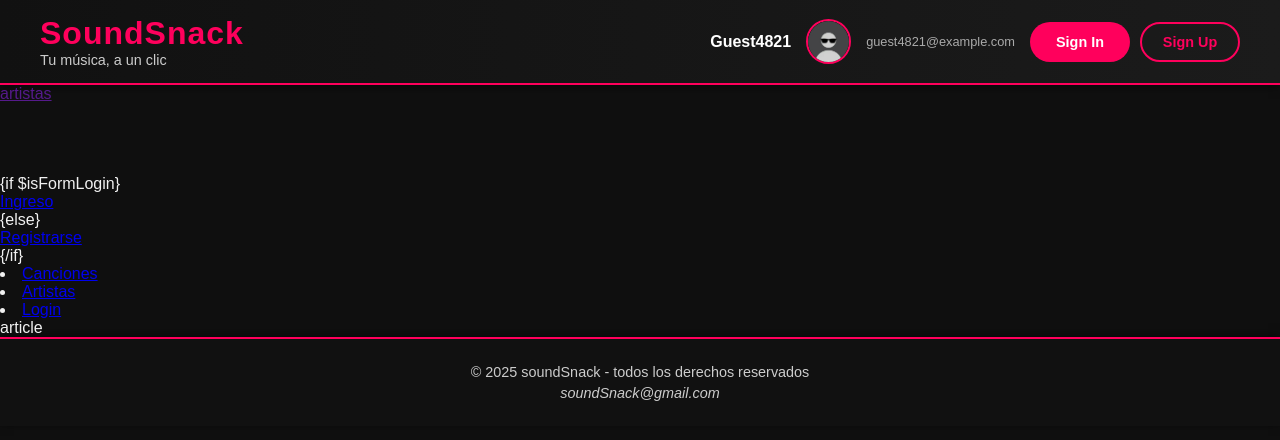
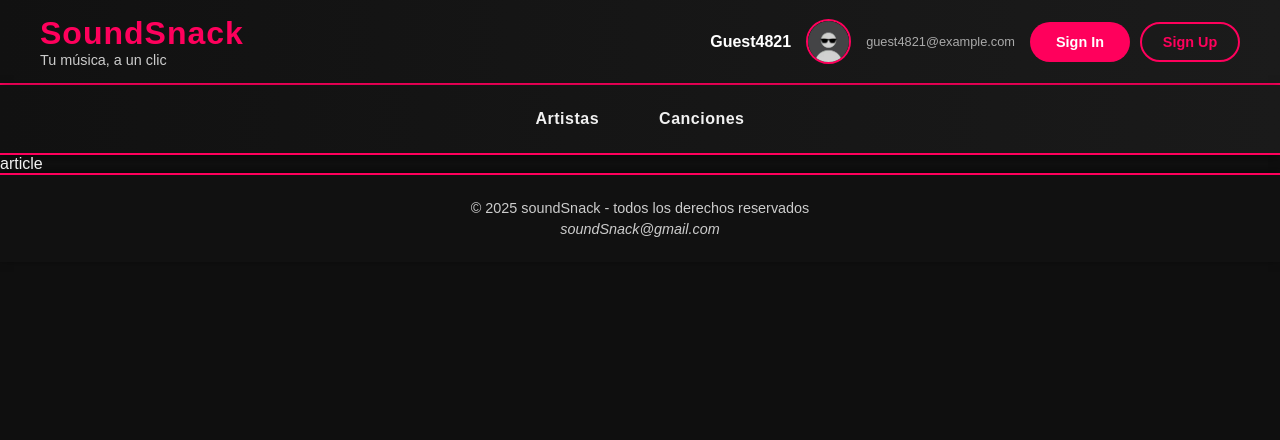
Before and after one commit to Manzapplez/Web2TPE, a PHP site: page / in a window 1280 px wide. Shown: the top 440 px of the page. Run offline with PHP 8.4, Linux system fonts and the light colour scheme; data that the repository does not hold is empty.

Commit message:
home de artistas finalizado, autodeploy corregido

```diff
--- a/app/controllers/ArtistController.php
+++ b/app/controllers/ArtistController.php
@@ -97,7 +97,7 @@ class ArtistController
         }
 
         if ($this->artistModel->artistExists($name)) {
-            $this->artistView->showArtistAlreadyExists($name);
+            $this->artistView->showArtistAlreadyExists();
             return;
         }
 
@@ -226,4 +226,49 @@ class ArtistController
             ErrorView::showError();
         }
     }
+
+    public function getListArtists($params)
+    {
+        $limit = isset($params[0]) && is_numeric($params[0]) ? intval($params[0]) : 5;
+
+        if ($limit < 1) {
+            ErrorView::show404();
+            return;
+        }
+
+        $totalArtists = $this->artistModel->getArtistsCount();
+
+        if ($limit > $totalArtists) {
+            $limit = $totalArtists;
+        }
+
+        $artists = $this->artistModel->getArtistsLimit($limit);
+
+        if (!empty($artists)) {
+            $this->artistView->showArtistsList($artists, $limit, $totalArtists);
+        } else {
+            ErrorView::showMaintenance();
+        }
+    }
+
+
+    public function getArtistDetails($params)
+    {
+        var_dump($params, "entre");
+        /*
+        if (!$id) {
+            ErrorView::showError();
+            return;
+        }
+
+        // Obtener las canciones del artista
+        $songs = $this->artistModel->getSongsByArtistId($id);
+
+        if (!empty($songs)) {
+            $this->artistView->showArtistSongs($songs);
+        } else {
+            ErrorView::showError();
+        }
+    }*/
+    }
 }
--- a/app/css/homeStyle.css
+++ b/app/css/homeStyle.css
@@ -161,3 +161,101 @@ footer address:hover {
   color: #ff005c;
   text-shadow: 0 2px 6px rgba(255, 0, 92, 0.6);
 }
+
+/* === NAV BAR === */
+.main-nav {
+  background: linear-gradient(90deg, #111, #1a1a1a);
+  border-bottom: 2px solid #ff005c;
+  box-shadow: 0 2px 8px rgba(0, 0, 0, 0.5);
+  padding: 15px 30px;
+}
+
+.nav-list {
+  list-style: none;
+  display: flex;
+  justify-content: center;
+  gap: 50px;
+}
+
+.nav-item {
+  position: relative;
+}
+
+.nav-link {
+  text-decoration: none;
+  color: #f1f1f1;
+  font-weight: 600;
+  font-size: 1rem;
+  letter-spacing: 0.5px;
+  transition: all 0.3s ease;
+  padding: 10px 5px;
+  display: inline-block;
+}
+
+.nav-link:hover {
+  color: #ff005c;
+  text-shadow: 0 2px 8px rgba(255, 0, 92, 0.6);
+  transform: translateY(-2px);
+}
+
+.nav-link::after {
+  content: "";
+  position: absolute;
+  bottom: 0;
+  left: 0;
+  width: 0%;
+  height: 2px;
+  background-color: #ff005c;
+  transition: width 0.3s ease;
+}
+
+.nav-link:hover::after {
+  width: 100%;
+}
+
+/* Contenedor del nav de artistas */
+.artist-list-nav {
+  background-color: #111;
+  border: 2px solid #ff005c;
+  border-radius: 10px;
+  max-width: 600px;
+  margin: 20px auto;
+  padding: 15px;
+  box-shadow: 0 2px 10px rgba(0, 0, 0, 0.5);
+}
+
+/* Lista de artistas */
+.artist-list {
+  list-style: none;
+  display: flex;
+  flex-direction: column;
+  gap: 10px;
+}
+
+.artist-item {
+  transition: all 0.3s ease;
+}
+
+.artist-link {
+  text-decoration: none;
+  color: #ff005c;
+  font-weight: 600;
+  font-size: 1.1rem;
+  display: block;
+  padding: 8px 12px;
+  border-radius: 8px;
+  transition: all 0.3s ease;
+}
+
+.artist-link:hover {
+  background-color: #ff005c;
+  color: #fff;
+  transform: translateY(-2px);
+  box-shadow: 0 4px 10px rgba(255, 0, 92, 0.4);
+}
+
+.artist-item .error-message {
+  color: #f1f1f1;
+  font-size: 1rem;
+  text-align: center;
+}
--- a/app/database/dbConfig/DBConfig.php
+++ b/app/database/dbConfig/DBConfig.php
@@ -1,38 +1,40 @@
 <?php
 
-/**
- * Clase encargada de retornar los parametros necesarios para establecer la conexión a la base de datos indicada.
- */
+//Clase encargada de retornar los parametros necesarios para establecer la conexión a la base de datos indicada.
 final class DBConfig
 {
-    /** Protocolo para MySQL */
-    const PROTOCOL = "mysql:host=";
+    private const PROTOCOL = "mysql:host=";
+    private const HOST = "localhost;";
+    private const PORT = "port=3306;";
+    private const DATABASE = "dbname=soundSnack";
+    private const USER = "root";
+    private const PASSWORD = "";
 
-    /** Host de la base de datos */
-    const HOST = "localhost;";
 
-    /** Puerto de conexión a la base de datos */
-    const PORT = "port=3306;";
-
-    /** Nombre de la base de datos */
-    const DATABASE = "dbname=soundSnack";
-
-    /** Usuario de la base de datos */
-    const USER = "root";
-
-    /** Contraseña del usuario de la base de datos */
-    const PASSWORD = "";
-
-    /**
-     * Constructor privado para evitar instanciación de esta clase.
-     */
     private function __construct() {}
 
-    /**
-     * Método que retorna la DSN completa para realizar la conexión con PDO
-     */
     public static function getDSN(): string
     {
         return self::PROTOCOL . self::HOST . self::PORT . self::DATABASE;
     }
+
+    public static function getDSNWithoutDB(): string
+    {
+        return self::PROTOCOL . self::HOST . self::PORT;
+    }
+
+    public static function getUser(): string
+    {
+        return self::USER;
+    }
+
+    public static function getPassword(): string
+    {
+        return self::PASSWORD;
+    }
+
+    public static function getDatabase(): string
+    {
+        return self::DATABASE;
+    }
 }
--- a/app/models/ArtistModel.php
+++ b/app/models/ArtistModel.php
@@ -9,9 +9,9 @@ class ArtistModel
 
     public function __construct()
     {
-        $this->db = DBConnection::openConnection();
+        $connection = DBConnection::getInstance();
+        $this->db = $connection->getPDO();
     }
-
 
     // Obtiene el id del artista por nombre o retorna null si falla la consulta
     public function getArtistIdByName(string $name): ?int
--- a/app/models/UserModel.php
+++ b/app/models/UserModel.php
@@ -8,7 +8,8 @@ class UserModel
 
     public function __construct()
     {
-        $this->db = DBConnection::openConnection();
+        $connection = DBConnection::getInstance();
+        $this->db = $connection->getPDO();
     }
 
     /* Verifica si un nombre de usuario ya existe en la base de datos. */
--- a/app/routes/Router.php
+++ b/app/routes/Router.php
@@ -25,12 +25,14 @@ class Router
         'logIn'         => ['controller' => 'authController',   'method' => 'logInUser'],
         'logOut'        => ['controller' => 'authController',   'method' => 'logOut'],
 
-        'addArtist'     => ['controller' => 'artistController', 'method' => 'insertArtist'],
-        'updateArtist'  => ['controller' => 'artistController', 'method' => 'updateArtist'],
-        'deleteArtist'  => ['controller' => 'artistController', 'method' => 'deleteArtistByName'],
-        'viewArtistById' => ['controller' => 'artistController', 'method' => 'getArtistById'],
-        'viewArtistByName'   => ['controller' => 'artistController', 'method' => 'getArtistByName'],
-        'viewArtists'   => ['controller' => 'artistController', 'method' => 'getArtistsLimit'],
+        'addArtist'         => ['controller' => 'artistController', 'method' => 'insertArtist'],
+        'updateArtist'      => ['controller' => 'artistController', 'method' => 'updateArtist'],
+        'deleteArtist'      => ['controller' => 'artistController', 'method' => 'deleteArtistByName'],
+        'viewArtistById'    => ['controller' => 'artistController', 'method' => 'getArtistById'],
+        'viewArtistByName'  => ['controller' => 'artistController', 'method' => 'getArtistByName'],
+        'viewArtists'       => ['controller' => 'artistController', 'method' => 'getArtistsLimit'],
+        'listArtists'       => ['controller' => 'artistController', 'method' => 'getListArtists'],
+        'artistDetail'       => ['controller' => 'artistController', 'method' => 'getArtistDetails'],
 
         'songs'         => ['controller' => 'songController',   'method' => 'showSongs'],
         'song'          => ['controller' => 'songController',   'method' => 'showSongById'],
@@ -74,8 +76,9 @@ class Router
     // Evalúa la acción solcitada y llama al método correspondiente de forma dinamica
     public function evaluateAction(): void
     {
-        $route = explode("/", $this->action)[0];
-
+        $segments = explode("/", $this->action);
+        $route = $segments[0];
+        $params = array_slice($segments, 1);
         if (!isset(self::ACTIONS[$route])) {
             ErrorView::show404();
             return;
@@ -87,7 +90,7 @@ class Router
         $controller = $this->$controllerName;
 
         if (method_exists($controller, $method)) {
-            $controller->$method();
+            $controller->$method($params);
         } else {
             ErrorView::show500();
         }
--- a/app/templates/home/header.phtml
+++ b/app/templates/home/header.phtml
@@ -6,51 +6,45 @@
     <meta name="viewport" content="width=device-width, initial-scale=1.0">
     <title>SoundSnack</title>
 
-    <link rel="stylesheet" href="app/css/homeStyle.css">
-    <link rel="stylesheet" href="app/css/formStyle.css">
-    <link rel="stylesheet" href="app/css/adminStyle.css">
+    <link rel="stylesheet" href="/soundSnack/app/css/homeStyle.css">
+    <link rel="stylesheet" href="/soundSnack/app/css/formStyle.css">
+    <link rel="stylesheet" href="/soundSnack/app/css/adminStyle.css">
 </head>
 
 <body>
     <header>
         <div class="header-container">
             <div class="site-title">
-                <h1><a href="home">SoundSnack</a></h1>
+                <h1><a href="<?= Router::getBaseUrl(); ?>home">SoundSnack</a></h1>
                 <p>Tu música, a un clic</p>
             </div>
 
             <div class="user-info">
                 <?php if ($user): ?>
-                    <!-- Si la sesión está activa -->
                     <div class="user-details">
-                        <p class="username">
-                            <?= isset($user['name']) ? htmlspecialchars($user['name']) : 'Usuario' ?>
-                        </p>
+                        <p class="username"><?= isset($user['name']) ? htmlspecialchars($user['name']) : 'Usuario' ?></p>
                         <img class="profile-pic"
                             src="<?= isset($user['profilePhoto']) && !empty($user['profilePhoto'])
                                         ? htmlspecialchars($user['profilePhoto'])
-                                        : 'assets/img/covers/users/default.jpg' ?>"
+                                        : Router::getBaseUrl() . 'assets/img/covers/users/default.jpg' ?>"
                             alt="Foto de perfil de <?= htmlspecialchars($user['name'] ?? 'usuario') ?>" />
                         <p class="email"><?= isset($user['email']) ? htmlspecialchars($user['email']) : '' ?></p>
 
                         <div class="logout-button">
-                            <a class="btn btn-logout" href="logOut">Log Out</a>
+                            <a class="btn btn-logout" href="<?= Router::getBaseUrl(); ?>logOut">Log Out</a>
                         </div>
                     </div>
-
                 <?php else: ?>
-                    <!-- Si la sesión no está activa -->
                     <div class="user-details">
                         <p class="username">Guest4821</p>
-                        <img class="profile-pic" src="assets/img/covers/users/default.jpg" alt="Foto de perfil genérica" />
+                        <img class="profile-pic" src="<?= Router::getBaseUrl(); ?>assets/img/covers/users/default.jpg" alt="Foto de perfil genérica" />
                         <p class="email">guest4821@example.com</p>
-
                         <div class="auth-buttons">
                             <div class="login-button">
-                                <a class="btn btn-login" href="login">Sign In</a>
+                                <a class="btn btn-login" href="<?= Router::getBaseUrl(); ?>login">Sign In</a>
                             </div>
                             <div class="register-button">
-                                <a class="btn btn-register" href="register">Sign Up</a>
+                                <a class="btn btn-register" href="<?= Router::getBaseUrl(); ?>register">Sign Up</a>
                             </div>
                         </div>
                     </div>
--- a/app/templates/home/nav.phtml
+++ b/app/templates/home/nav.phtml
@@ -1,32 +1,10 @@
- <nav>
-     <ul>
-         <li><a href="">artistas</a></li>
-         <li><a href=""></a></li>
-         <li><a href=""></a></li>
-         <li><a href=""></a></li>
-         <li><a href=""></a></li>
-         {if $isFormLogin}
-         <li><a href="home">Ingreso</a></li>
-         {else}
-         <li><a href="register">Registrarse</a></li>
-         {/if}
-     </ul>
- </nav>
- <!-- NAV -->
- <nav>
-
-     <!-- Public Access -->
-     <li><a href="songs">Canciones</a></li>
-     <li><a href="artists">Artistas</a></li>
-
-     <!-- Admin Access -->
-     <?php if ($this->session) : ?>
-         <li class="nav-item">
-             <a class="nav-link" href="logout">Logout (<?= $_SESSION['USER_NAME'] ?>)</a>
-         </li>
-     <?php else : ?>
-         <li class="nav-item">
-             <a class="nav-link" href="login">Login</a>
-         </li>
-     <?php endif; ?>
- </nav>
+<nav class="main-nav">
+    <ul class="nav-list">
+        <li class="nav-item">
+            <a href="<?php echo Router::getBaseUrl(); ?>listArtists/5" class="nav-link">Artistas</a>
+        </li>
+        <li class="nav-item">
+            <a href="<?php echo Router::getBaseUrl(); ?>listSongs/5" class="nav-link">Canciones</a>
+        </li>
+    </ul>
+</nav>
--- /dev/null
+++ b/app/templates/messages/artistAlreadyExists.phtml
@@ -0,0 +1 @@
+<p class="error-message"> El artista ya existe en la base de datos, pruebe con otro.</p>
--- /dev/null
+++ b/app/templates/messages/manitenance.phtml
@@ -0,0 +1 @@
+<p class="error-message">El sitio se encuentra actualmente en mantenimiento. Disculpe las molestias.</p>
--- a/app/views/ArtistView.php
+++ b/app/views/ArtistView.php
@@ -25,13 +25,6 @@ class ArtistView
         require_once './app/templates/home/footer.phtml';
     }
 
-
-
-    public function showArtistAlreadyExists(string $name): void
-    {
-        //      $this->viewAdmin->showArtistAlreadyExists($name);
-    }
-
     public function showArtistNotFound(string $name): void
     {
         $user = $_SESSION['user'] ?? null;
@@ -53,4 +46,41 @@ class ArtistView
         require_once './app/templates/admin/sectionArtist.phtml';
         require_once './app/templates/home/footer.phtml';
     }
+
+    public function showArtistAlreadyExists(): void
+    {
+        $user = $_SESSION['user'] ?? null;
+
+        require_once './app/templates/home/header.phtml';
+        require_once './app/templates/home/nav.phtml';
+        require_once './app/templates/messages/artistAlreadyExists.phtml';
+        require_once './app/templates/home/footer.phtml';
+    }
+
+    public function showArtistsList($artists, int $limit, int $totalArtists): void
+    {
+        $user = $_SESSION['user'] ?? null;
+
+        require_once './app/templates/home/header.phtml';
+        require_once './app/templates/home/nav.phtml';
+        require_once './app/templates/admin/listArtist.phtml';
+        require_once './app/templates/home/footer.phtml';
+    }
+
+
+    public function showArtistDetail($songs): void
+    {
+        $user = $_SESSION['user'] ?? null;
+        /*
+        if (!$artist || !is_object($artist)) {
+            ErrorView::showError();
+            return;
+        }*/
+        echo "entre";
+        /*
+        require_once './app/templates/home/header.phtml';
+        require_once './app/templates/home/nav.phtml';
+        require_once './app/templates/admin/tableArtists.phtml';
+        require_once './app/templates/home/footer.phtml';*/
+    }
 }
--- a/app/views/ErrorView.php
+++ b/app/views/ErrorView.php
@@ -70,5 +70,11 @@ class ErrorView
         require_once './app/templates/home/footer.phtml';
     }
 
-    public static function userNotFound() {}
+    public static function showMaintenance(): void
+    {
+        require_once './app/templates/home/header.phtml';
+        require_once './app/templates/home/nav.phtml';
+        require './app/templates/messages/maintenance.phtml';
+        require_once './app/templates/home/footer.phtml';
+    }
 }
```
Also changed, not shown: app/database/dbConfig/DBConnection.php (+26 -11 lines), app/database/soundSnack.sql (+110 -1 lines), app/templates/admin/listArtist.phtml (+25 -0 lines), app/templates/home/footer.phtml (+5 -4 lines).
